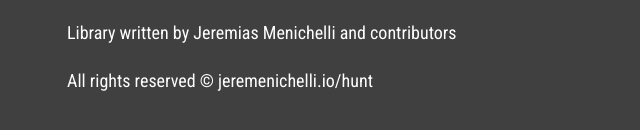
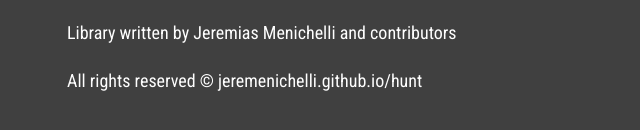
Before and after one commit to jeremenichelli/hunt, a website: page index.html in a window 1280 px wide. Shown: the part 2091-2221 px from the top of the page, 173-813 px from the left. Drawn offline with nearby package versions, Linux system fonts and the light colour scheme.

Commit message:
docs: udpate url on project site

```diff
--- a/index.html
+++ b/index.html
@@ -181,7 +181,7 @@
     <footer>
       <div class="container">
         <p>Library written by Jeremias Menichelli and contributors</p>
-        <p>All rights reserved &copy; <a href="https://jeremenichelli.io/hunt">jeremenichelli.io/hunt</a></p>
+        <p>All rights reserved &copy; <a href="https://jeremenichelli.github.io/hunt">jeremenichelli.github.io/hunt</a></p>
 
       </div>
     </footer>
```
